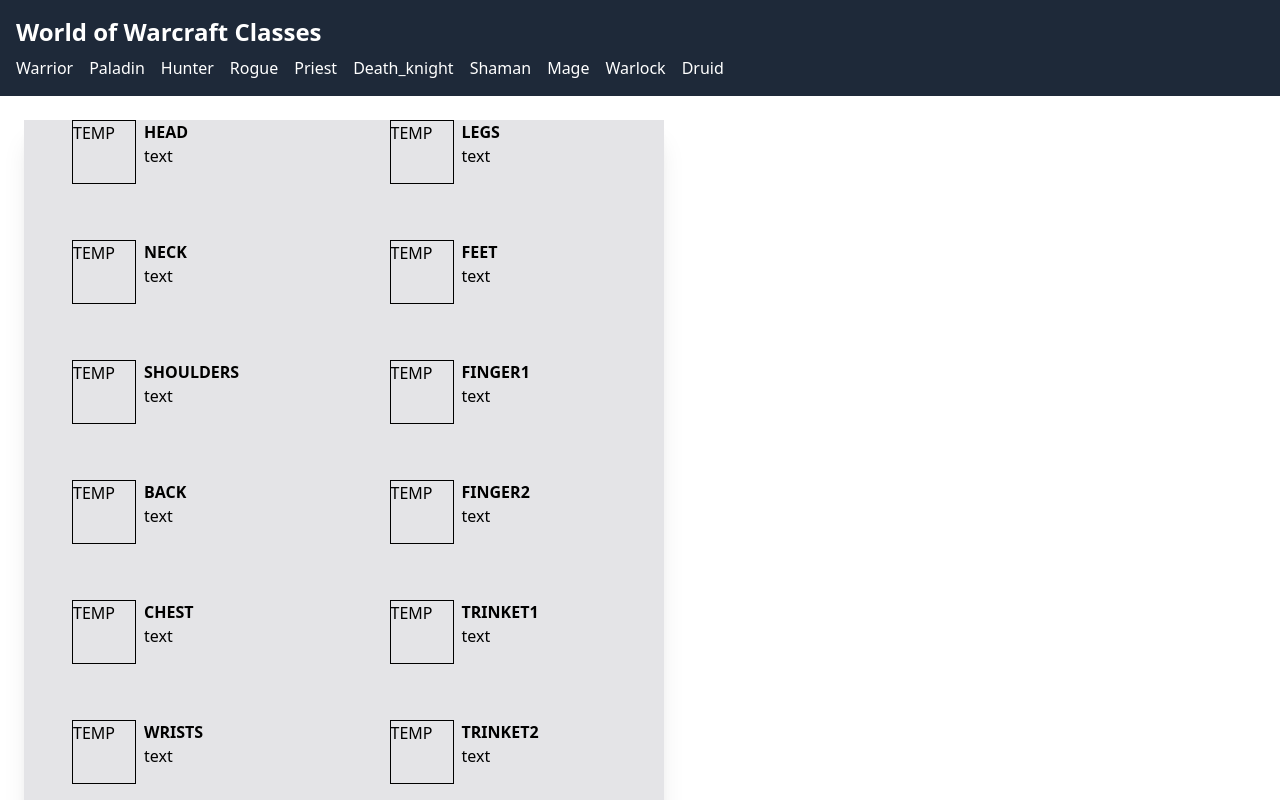
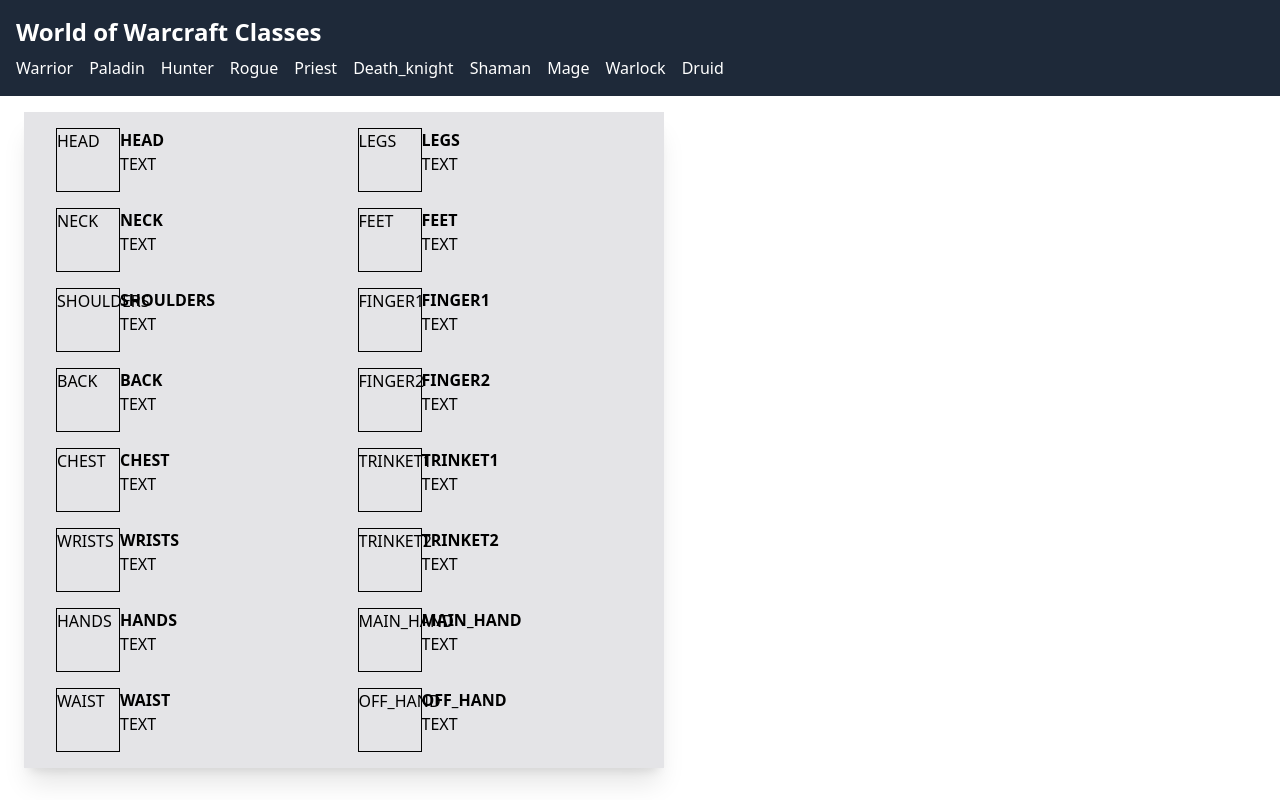
Before and after one commit to simekva/CataDpsSimulator, a React (Vite) app in the folder frontend/: page /warrior in a window 1280 px wide. Shown: the top 800 px of the page. Built offline with nearby package versions, Linux system fonts and the light colour scheme.

Commit message:
Seperate class component more

```diff
--- /dev/null
+++ b/frontend/src/Components/GearSlot.tsx
@@ -0,0 +1,23 @@
+import type { ItemSlotsInput } from "../Enums";
+
+interface GearSlotProps {
+  itemSlot: ItemSlotsInput;
+}
+
+/* Component rendering item boxes*/
+export function GearSlot({ itemSlot }: GearSlotProps) {
+  return (
+    <>
+      <div className="flex">
+        {/* Box*/}
+        <div className="border w-16 h-16 mb-4">{itemSlot}</div>
+
+        <div>
+          <b>{itemSlot}</b>
+          <br />
+          <p>TEXT</p>
+        </div>
+      </div>
+    </>
+  );
+}
--- a/frontend/src/Pages/ClassPage.tsx
+++ b/frontend/src/Pages/ClassPage.tsx
@@ -1,6 +1,7 @@
-import { ItemSlots, ItemSlotsInput, WowClasses } from "../Enums";
+import { ItemSlotsInput, WowClasses } from "../Enums";
 
 import { Header } from "../Components/Header";
+import { GearSlot } from "../Components/GearSlot";
 
 interface ClassPageProps {
   wowClass: WowClasses;
@@ -12,16 +13,9 @@
       <Header />
       <div>
         {/* Boxes where user can input gear */}
-        <div className="grid grid-rows-8 grid-flow-col h-240 w-1/2 shadow-xl ml-6 my-6 bg-zinc-200">
+        <div className="grid grid-rows-8 grid-flow-col w-1/2 shadow-xl ml-6 bg-zinc-200 pl-8 pt-4 mt-4">
           {Object.keys(ItemSlotsInput).map((itemSlot: ItemSlotsInput) => (
-            <div key={itemSlot} className="flex space-x-2 ml-12">
-              <div className="border h-16 w-16">TEMP</div>
-              <div>
-                <b>{itemSlot}</b>
-                <br />
-                text
-              </div>
-            </div>
+            <GearSlot itemSlot={itemSlot} key={itemSlot} />
           ))}
         </div>
       </div>
--- a/frontend/src/Pages/ItemsPage.tsx
+++ b/frontend/src/Pages/ItemsPage.tsx
@@ -5,7 +5,7 @@
 import { ITEMS_BY_ITEMSLOT_QUERY } from "../Queries/Queries";
 import { Header } from "../Components/Header";
 
-interface ItemsBySlotResponse {
+export interface ItemsBySlotResponse {
   itemBySlot: Item[];
 }
 
```
